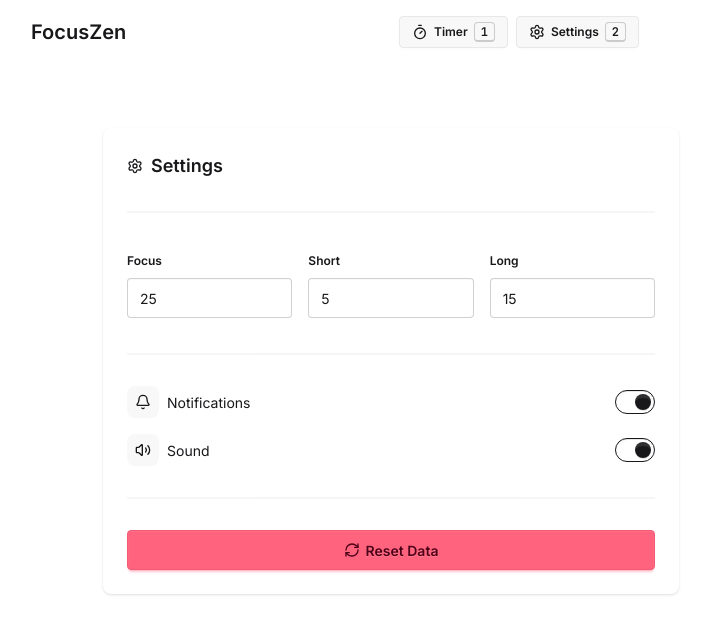
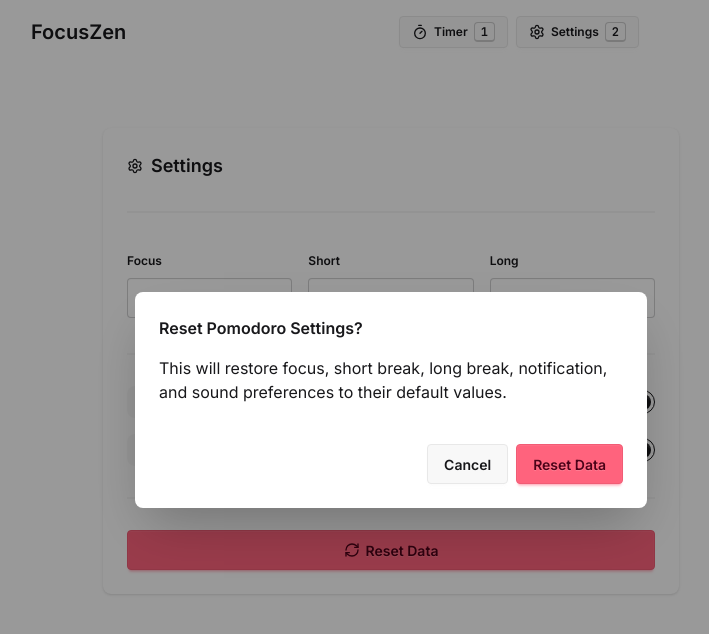
Before and after one commit to zaymorielvandrell/focuszen, a Next.js app: page /settings in a window 1280 px wide. Both pictures are taken after a click on the button "Reset Data". Shown: the top 634 px of the page, without its empty margins (249-958 px from the left). Built offline with nearby package versions, Linux system fonts and the light colour scheme.

Commit message:
feat(settings): add reset confirmation modal with default restore

```diff
--- a/src/app/settings/page.tsx
+++ b/src/app/settings/page.tsx
@@ -6,6 +6,7 @@ import {
   SettingsIcon,
   Volume2Icon
 } from "lucide-react";
+import { SESSION_MINUTES } from "~/constants/pomodoro";
 import { usePomodoroSettings } from "~/hooks/use-pomodoro-settings";
 
 const Settings = () => {
@@ -17,7 +18,30 @@ const Settings = () => {
     soundEnabled
   } = usePomodoroSettings();
 
+  const handleResetData = () => {
+    focusMinutes.setValue(SESSION_MINUTES.focus);
+    shortBreakMinutes.setValue(SESSION_MINUTES.short_break);
+    longBreakMinutes.setValue(SESSION_MINUTES.long_break);
+    notificationsEnabled.setValue(true);
+    soundEnabled.setValue(true);
+
+    const resetModal = document.getElementById("reset-data-modal");
+
+    if (resetModal instanceof HTMLDialogElement) {
+      resetModal.close();
+    }
+  };
+
+  const handleOpenResetModal = () => {
+    const resetModal = document.getElementById("reset-data-modal");
+
+    if (resetModal instanceof HTMLDialogElement) {
+      resetModal.showModal();
+    }
+  };
+
   return (
+    <div>
       <div className="card mx-auto w-full max-w-xl bg-base-100 shadow-sm">
         <div className="card-body">
           <div className="flex items-center gap-2">
@@ -100,13 +124,39 @@ const Settings = () => {
           </div>
           <div className="divider opacity-40"></div>
           <div className="card-actions">
-          <button type="button" className="btn btn-block btn-error">
+            <button
+              type="button"
+              className="btn btn-block btn-error"
+              onClick={handleOpenResetModal}>
               <RefreshCwIcon />
               Reset Data
             </button>
           </div>
         </div>
       </div>
+      <dialog id="reset-data-modal" className="modal">
+        <div className="modal-box">
+          <h3 className="text-base font-semibold">Reset Pomodoro Settings?</h3>
+          <p className="py-4">
+            This will restore focus, short break, long break, notification, and
+            sound preferences to their default values.
+          </p>
+          <div className="modal-action">
+            <form method="dialog">
+              <button type="submit" className="btn">
+                Cancel
+              </button>
+            </form>
+            <button
+              type="button"
+              className="btn btn-error"
+              onClick={handleResetData}>
+              Reset Data
+            </button>
+          </div>
+        </div>
+      </dialog>
+    </div>
   );
 };
 
```
Lines whose indentation alone changed are shown as unchanged.
